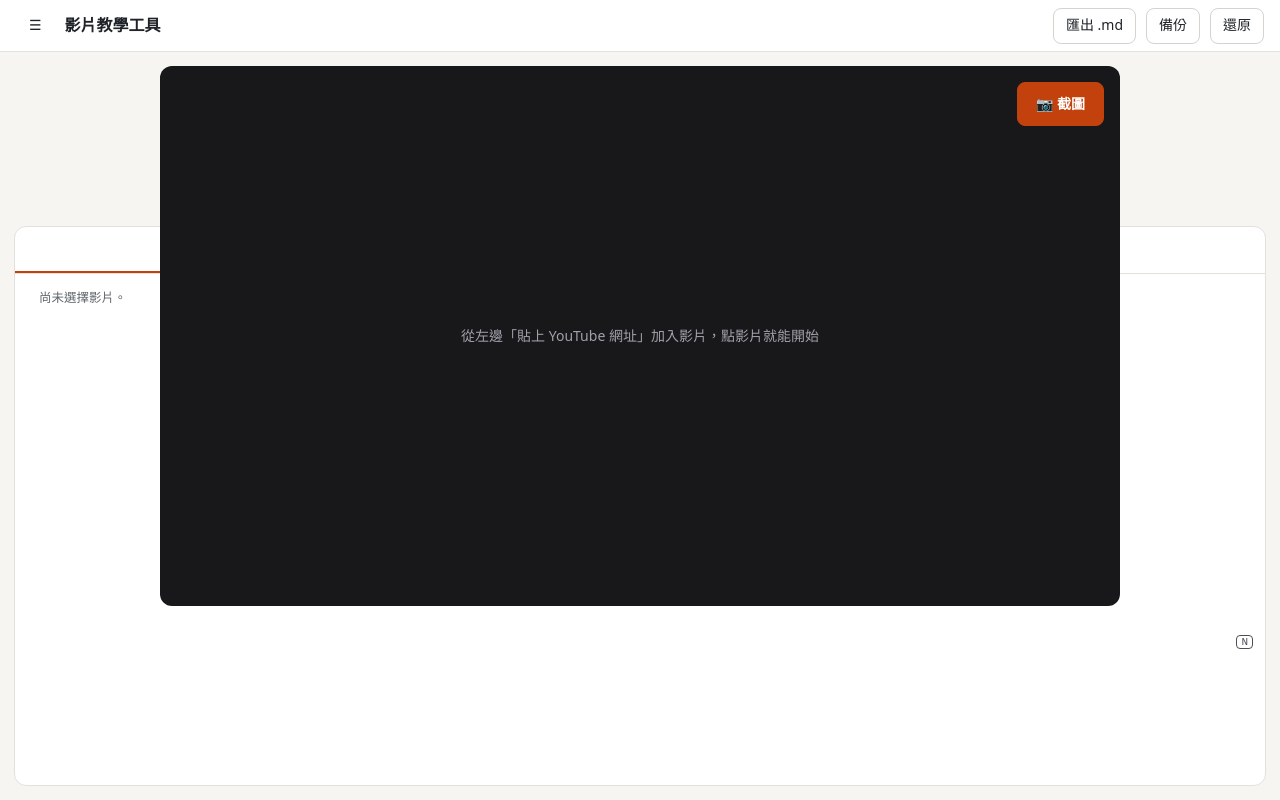
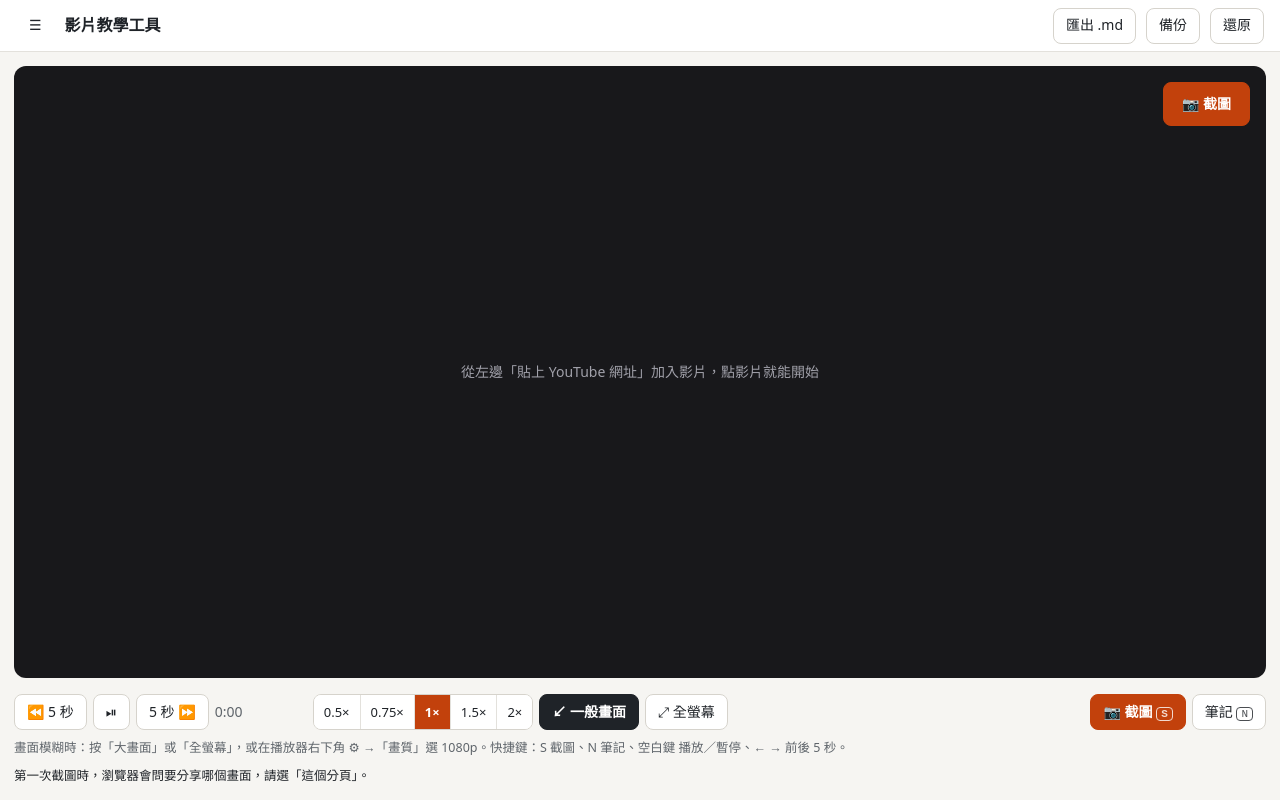
Before and after one commit to peilanyang/yt-study-tool, a plain HTML site: page app/index.html in a window 1280 px wide. Both pictures are taken after a click on the button "⛶ 大畫面". Drawn offline with Linux system fonts and the light colour scheme.

Commit message:
fix(player): 大畫面控制列永遠留在畫面內，Esc 可回一般畫面
改為播放器只用控制列以外的高度，任何視窗大小都看得到速度、截圖與一般畫面按鈕。
實測 1440×900、1366×657、1280×560、1024×600、900×500。

Refs: T04

Co-Authored-By: Claude Opus 5.5 <noreply@anthropic.com>
Claude-Session: https://claude.ai/code/session_01LsS3nXH3hRbJNazM8Foep1

```diff
--- a/app/css/app.css
+++ b/app/css/app.css
@@ -162,3 +162,7 @@ body.theater #playerWrap { width: min(100%, calc((100vh - 200px) * 16 / 9)); mar
 #bTheater[aria-pressed=true] { background: var(--ink); border-color: var(--ink); color: #fff; font-weight: 700; }
 body.theater #playerWrap .fs-shot { display: inline-flex; align-items: center; }
 body.theater #playerWrap { width: min(100%, calc((100vh - 260px) * 16 / 9)); }
+/* 大畫面（最終版）：控制列永遠留在畫面內，播放器只用剩下的高度；影片比例由 YouTube 播放器自動加黑邊 */
+body.theater #left { height: calc(100vh - 80px); overflow: hidden; }
+body.theater #playerWrap { flex: 1 1 0; min-height: 160px; width: 100%; aspect-ratio: auto; margin: 0; }
+body.theater #left > .ctl, body.theater #vtitle { flex: none; }
--- a/app/js/app.js
+++ b/app/js/app.js
@@ -94,6 +94,7 @@ function initKeys() {
     if (t.isContentEditable || /INPUT|TEXTAREA|SELECT/.test(t.tagName)) return;
     if (e.ctrlKey || e.metaKey || e.altKey || document.querySelector('dialog[open]')) return;
     const k = e.key.toLowerCase();
+    if (k === 'escape' && ctx.state.settings.theater && !document.fullscreenElement) { $('#bTheater').click(); return; }
     if (k === 's') { e.preventDefault(); $('#bShot').click(); }
     else if (k === 'n') { e.preventDefault(); $('#bNote').click(); }
     else if (k === ' ') { e.preventDefault(); player.toggle(); }
```
